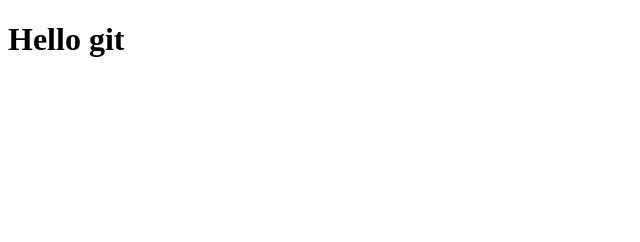
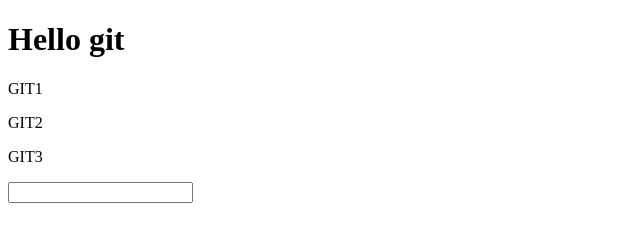
Before and after one commit to Azervl/Gittest, a plain HTML site: page index.html in a window 1280 px wide. Shown: the whole page, without its empty margins (0-640 px from the left). Drawn offline with Linux system fonts and the light colour scheme.

Commit message:
add input type

```diff
--- a/index.html
+++ b/index.html
@@ -7,5 +7,9 @@
 </head>
 <body>
     <h1>Hello git</h1>
+    <p>GIT1</p>
+    <p>GIT2</p>
+    <p>GIT3</p>
+    <input type="text">
 </body>
 </html>
```
